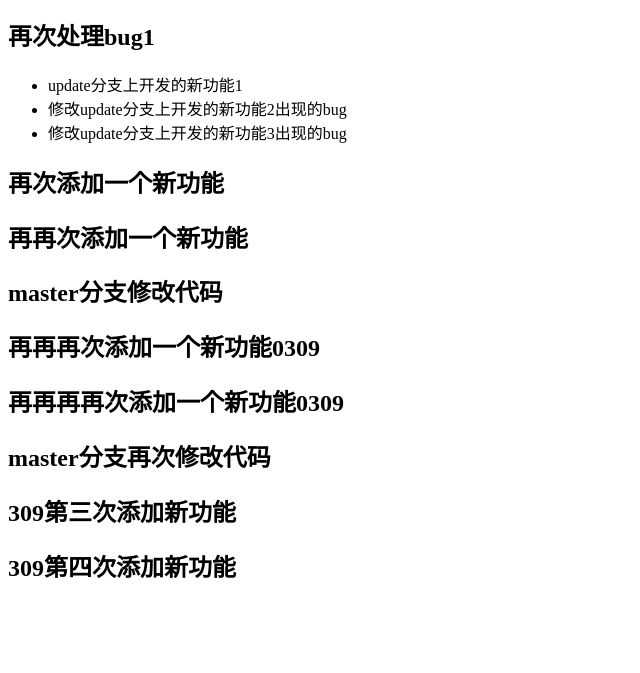
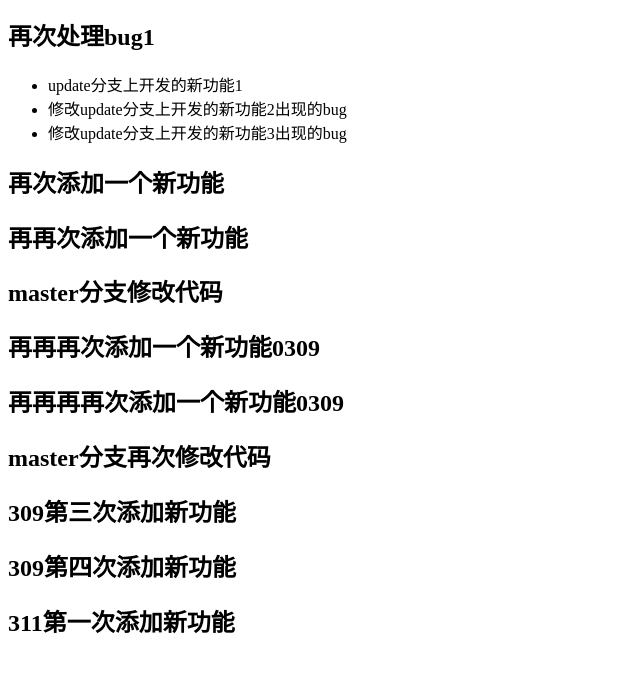
Before and after one commit to EricSocrates/vue-test, a plain HTML site: page index.html in a window 1280 px wide. Shown: the part 127-800 px from the top of the page, without its empty margins (0-640 px from the left). Drawn offline with Linux system fonts and the light colour scheme.

Commit message:
0311新功能

```diff
--- a/index.html
+++ b/index.html
@@ -5,7 +5,7 @@
 <<<<<<< HEAD
 <<<<<<< HEAD
 <<<<<<< HEAD
- * @LastEditTime: 2023-03-09 23:39:39
+ * @LastEditTime: 2023-03-11 08:55:13
 =======
  * @LastEditTime: 2023-03-09 23:37:23
 >>>>>>> 026442b (0309第三次添加新功能)
@@ -50,5 +50,7 @@
     <h2>master分支再次修改代码</h2>
     <h2>309第三次添加新功能</h2>
     <h2>309第四次添加新功能</h2>
+
+    <h2>311第一次添加新功能</h2>
 </body>
 </html>
```
